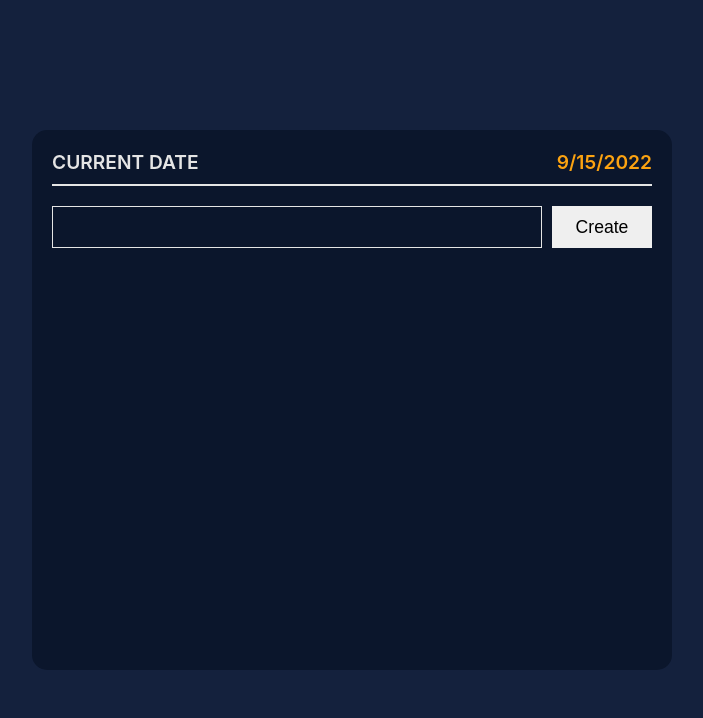
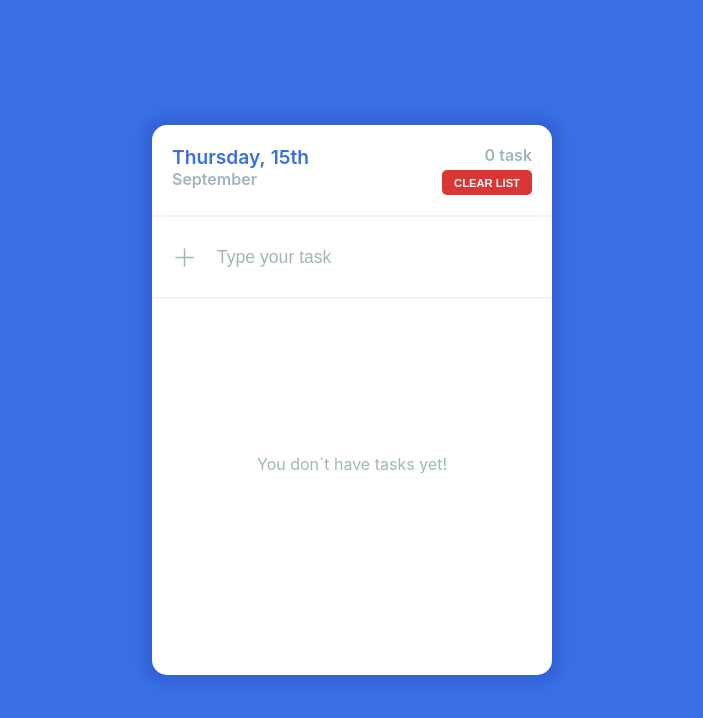
Before and after one commit to oleksandrportianko/todo-typescript, a React (Create React App) app: page / in a window 1280 px wide. Shown: the top 718 px of the page, without its empty margins (288-991 px from the left). Built offline with nearby package versions, Linux system fonts and the light colour scheme.

Commit message:
update ui for todo

```diff
--- a/src/components/todo-item/todo-item.component.tsx
+++ b/src/components/todo-item/todo-item.component.tsx
@@ -27,8 +27,8 @@ const TodoItem = (props: TodoProps) => {
                 {text}
             </TextTodo>
             <BlockImagesTodo>
-                <DoneImageTodo onClick={() => doneStatusHandler(id, 'done')} src={doneSvg} alt="" />
-                <ResetImageTodo onClick={() => resetTodoHandler(id, 'active')} src={resetSvg} alt="" />
+                { status === 'active' && <DoneImageTodo onClick={() => doneStatusHandler(id, 'done')} src={doneSvg} alt="" />}
+                { status === 'done' && <ResetImageTodo onClick={() => resetTodoHandler(id, 'active')} src={resetSvg} alt="" />}
                 <DeleteImageTodo onClick={() => deleteTodoHandler(id)} src={deleteSvg} alt="" />
             </BlockImagesTodo>
         </TodoContainer>
--- a/src/pages/main/main.page.tsx
+++ b/src/pages/main/main.page.tsx
@@ -1,16 +1,26 @@
 import { useState, useEffect, ChangeEvent } from 'react'
 import { v4 as uuidv4 } from 'uuid';
 
-import { Todo } from '../../types/types';
+import { Todo, DateObject } from '../../types/types';
 
 import TodoItem from '../../components/todo-item/todo-item.component'
 
-import { ButtonCreateTodo, CreateTodoBlock, DateBlock, MainPageContainer, TodoInputCreate, TodosBlock, TodosBody, TodosHeader } from './main.styles'
+import plusSvg from '../../assets/plus.svg'
+
+import { ButtonCreateTodoImage, ClearAllButton, CountOfTasks, CreateTodoBlock, DateBlock, EmptyTasksText, HeaderAdditionalInfo,
+    HeaderDateBlock, MainPageContainer, MonthBlock, TodayDateBlock, TodoInputCreate, TodosBlock, TodosBody, TodosHeader, TodosListWrapper, WeekDayBlock } from './main.styles'
 
 const MainPage = () => {
-    const [currentDate, setCurrentDate] = useState('')
+    const [currentDate, setCurrentDate] = useState<DateObject>({day: '', month: '', weekDay: ''})
     const [inputTodo, setInputTodo] = useState('')
     const [todoList, setTodoList] = useState<Todo[]>([])
+
+    const clearAllTodos = (): void => {
+        let localStorageTodos: Todo[] = []
+
+        localStorage.setItem('todos', JSON.stringify(localStorageTodos))
+        setTodoList(JSON.parse(localStorage.getItem('todos') || ""))
+    }
 
     const deleteTodo = (id: string): void => {
         let localStorageTodos: Todo[] = []
@@ -34,8 +44,6 @@ const MainPage = () => {
             localStorageTodos = [...updatedTodos]
         } catch (e) {}
 
-        console.log(localStorageTodos)
-
         localStorage.setItem('todos', JSON.stringify(localStorageTodos))
         setTodoList(JSON.parse(localStorage.getItem('todos') || ""))
     }
@@ -45,6 +53,7 @@ const MainPage = () => {
     }
 
     const createTodoHandler = (): void => {
+        if (inputTodo.length > 0) {
             let localStorageTodos: Todo[] = []
 
             try {
@@ -64,17 +73,24 @@ const MainPage = () => {
             setTodoList(JSON.parse(localStorage.getItem('todos') || ""))
             setInputTodo('')
         }
+    }
 
     useEffect(() => {
         let localStorageTodos: Todo[] = []
-        let today = new Date().toLocaleDateString()
+        const day = new Date().toLocaleDateString().split('/')[1]
+        const month = new Date().toLocaleString('default', { month: 'long' })
+        const weekDay = new Date().toLocaleString('en-us', {  weekday: 'long' })
 
         try {
             const currentTodos = JSON.parse(localStorage.getItem('todos') || "")
             localStorageTodos = [...currentTodos]
         } catch (e) {}
 
-        setCurrentDate(today)
+        setCurrentDate({
+            day: day,
+            month: month,
+            weekDay: weekDay,
+        })
         setTodoList(localStorageTodos)
     }, [])
 
@@ -82,18 +98,38 @@ const MainPage = () => {
         <MainPageContainer>
             <TodosBlock>
                 <TodosHeader>
-                    Current Date <DateBlock>{currentDate}</DateBlock>
+                    <HeaderDateBlock>
+                        <TodayDateBlock>
+                            <WeekDayBlock>{currentDate.weekDay},</WeekDayBlock>
+                            <DateBlock>{currentDate.day}th</DateBlock>
+                        </TodayDateBlock>
+                        <MonthBlock>{currentDate.month}</MonthBlock>
+                    </HeaderDateBlock>
+                    <HeaderAdditionalInfo>
+                        <CountOfTasks>{(todoList.length === 0 || todoList.length === 1) ? `${todoList.length} task` : `${todoList.length} tasks`}</CountOfTasks>
+                        <ClearAllButton onClick={clearAllTodos}>Clear list</ClearAllButton>
+                    </HeaderAdditionalInfo>
                 </TodosHeader>
                 <TodosBody>
                     <CreateTodoBlock>
-                        <TodoInputCreate type='text' value={inputTodo} onChange={todoInputHandler} />
-                        <ButtonCreateTodo onClick={createTodoHandler}>Create</ButtonCreateTodo>
+                        <ButtonCreateTodoImage src={plusSvg} onClick={createTodoHandler} />
+                        <TodoInputCreate placeholder='Type your task' type='text' value={inputTodo} onChange={todoInputHandler} />
                     </CreateTodoBlock>
+                    <TodosListWrapper>
+                        {
+                            todoList.length > 0 ?
+                            <>
                                 {
                                     todoList.slice().reverse().map((todo: Todo) => (
                                         <TodoItem key={todo.id} todo={todo} deleteTodo={deleteTodo} updateStatus={updateStatus} />
                                     ))
                                 }
+                            </> :
+                            <EmptyTasksText>
+                                You don`t have tasks yet!
+                            </EmptyTasksText>
+                        }
+                    </TodosListWrapper>
                 </TodosBody>
             </TodosBlock>
         </MainPageContainer>
--- a/src/pages/main/main.styles.tsx
+++ b/src/pages/main/main.styles.tsx
@@ -1,6 +1,6 @@
 import styled from 'styled-components'
 
-import { lightPurpleColor, darkPurpleColor, whiteTextColor, orangeColor } from '../../styles'
+import { appBackground, todosBackground, textColor, underlineColor, lightColor, redColor } from '../../styles'
 
 export const MainPageContainer = styled.div`
     width: 100%;
@@ -9,41 +9,72 @@ export const MainPageContainer = styled.div`
     flex-direction: column;
     align-items: center;
     justify-content: center;
-    background-color: ${lightPurpleColor};
+    background-color: ${appBackground};
 `
 
 export const TodosBlock = styled.section`
-    max-width: 600px;
-    min-height: 500px;
+    max-width: 400px;
+    min-height: 550px;
+    max-height: 550px;
     width: 100%;
-    padding: 20px;
     border-radius: 15px;
-    background-color: ${darkPurpleColor};
+    background-color: ${todosBackground};
+    box-shadow: 0px 0px 10px 10px #14147e21;
 `
 
 export const TodosHeader = styled.header`
-    text-transform: uppercase;
     font-size: 1.2rem;
     font-weight: 600;
-    color: ${whiteTextColor};
+    color: ${appBackground};
     display: flex;
+    flex-direction: row;
     justify-content: space-between;
-    padding: 0 0 10px 0;
-    border-bottom: 2px solid ${whiteTextColor}
+    padding: 20px;
+    border-bottom: 2px solid ${underlineColor};
+`
+
+export const HeaderDateBlock = styled.div`
+    display: flex;
+    flex-direction: column;
+`
+
+export const HeaderAdditionalInfo = styled.div`
+    display: flex;
+    flex-direction: column;
+    align-items: flex-end;
+`
+
+export const TodayDateBlock = styled.div`
+    display: flex;
+`
+
+export const WeekDayBlock = styled.span`
+    color: ${appBackground};
 `
 
 export const DateBlock = styled.span`
-    color: ${orangeColor}
+    color: ${appBackground};
+    margin-left: 5px;
+`
+
+export const MonthBlock = styled.div`
+    color: ${lightColor};
+    font-size: 1rem;
 `
 
 export const TodosBody = styled.main`
     display: flex;
     flex-direction: column;
+    overflow: hidden;
+    border-radius: 15px;
 `
 
 export const CreateTodoBlock = styled.div`
     display: flex;
-    margin-top: 20px;
+    align-items: center;
+    padding: 20px;
+    border-bottom: 2px solid ${underlineColor};
+    cursor: pointer;
 `
 
 export const TodoInputCreate = styled.input`
@@ -53,25 +84,75 @@ export const TodoInputCreate = styled.input`
     width: 100%;
     height: 40px;
     padding: 0 10px;
-    border: 1px solid ${whiteTextColor};
-    color: ${whiteTextColor};
+    color: ${textColor};
     font-size: 1.1rem;
+
+    &::placeholder {
+        color: ${lightColor}
+    }
 
     &:focus-visible {
         outline: none;
     }
 `
 
-export const ButtonCreateTodo = styled.button`
-    min-width: 100px;
-    height: 42px;
+export const ButtonCreateTodoImage = styled.img`
+    filter: invert(78%) sepia(7%) saturate(516%) hue-rotate(142deg) brightness(92%) contrast(87%);
+    width: 25px;
+    height: 25px;
+    margin-right: 10px;
+`
+
+export const CountOfTasks = styled.span`
+    color: ${lightColor};
+    font-size: 1rem;
+`
+
+export const ClearAllButton = styled.button`
+    width: 90px;
+    height: 25px;
+    background-color: ${redColor};
+    border-radius: 5px;
     border: none;
-    margin-left: 10px;
-    font-size: 1.1rem;
-    font-weight: 500;
+    color: ${todosBackground};
+    text-transform: uppercase;
+    font-size: 0.7rem;
+    margin-top: 5px;
+    font-weight: 600;
     cursor: pointer;
 
     &:hover {
-        background-color: #efe7e7;
+        background-color: #d32d2d;
     }
 `
+
+export const EmptyTasksText = styled.div`
+    width: 100%;
+    min-height: calc(500px - 170px);
+    display: flex;
+    justify-content: center;
+    align-items: center;
+    color: ${lightColor}
+`
+
+export const TodosListWrapper = styled.div`
+    max-height: 354px;
+    overflow-y: scroll;
+    padding: 0 0 20px 0;
+
+    ::-webkit-scrollbar {
+        width: 3px;
+    }
+
+    ::-webkit-scrollbar-track {
+        background: transparent;
+    }
+
+    ::-webkit-scrollbar-thumb {
+        background: ${lightColor};
+    }
+
+    ::-webkit-scrollbar-thumb:hover {
+        background: transparent;
+    }
+`
--- a/src/styles.tsx
+++ b/src/styles.tsx
@@ -1,9 +1,11 @@
 import styled from 'styled-components'
 
-export const lightPurpleColor = '#14213D'
-export const darkPurpleColor = '#0b162c'
-export const whiteTextColor = '#E5E5E5'
-export const orangeColor = '#FCA311'
+export const appBackground = '#396fe4'
+export const todosBackground = '#ffffff'
+export const textColor = '#435863'
+export const lightColor = '#a1b6ba'
+export const underlineColor = '#f5f1eb'
+export const redColor = '#da3636'
 
 export const AppWrapper = styled.div`
     width: 100%;
--- a/src/types/types.tsx
+++ b/src/types/types.tsx
@@ -9,3 +9,9 @@ export type TodoProps = {
     deleteTodo: (id: string) => void,
     updateStatus: (id: string, status: string) => void,
 }
+
+export type DateObject = {
+    day: string,
+    month: string,
+    weekDay: string,
+}
```
Also changed, not shown: src/components/todo-item/todo-item.styles.tsx (+11 -9 lines), src/assets/plus.svg (added). Lines whose indentation alone changed are shown as unchanged.
